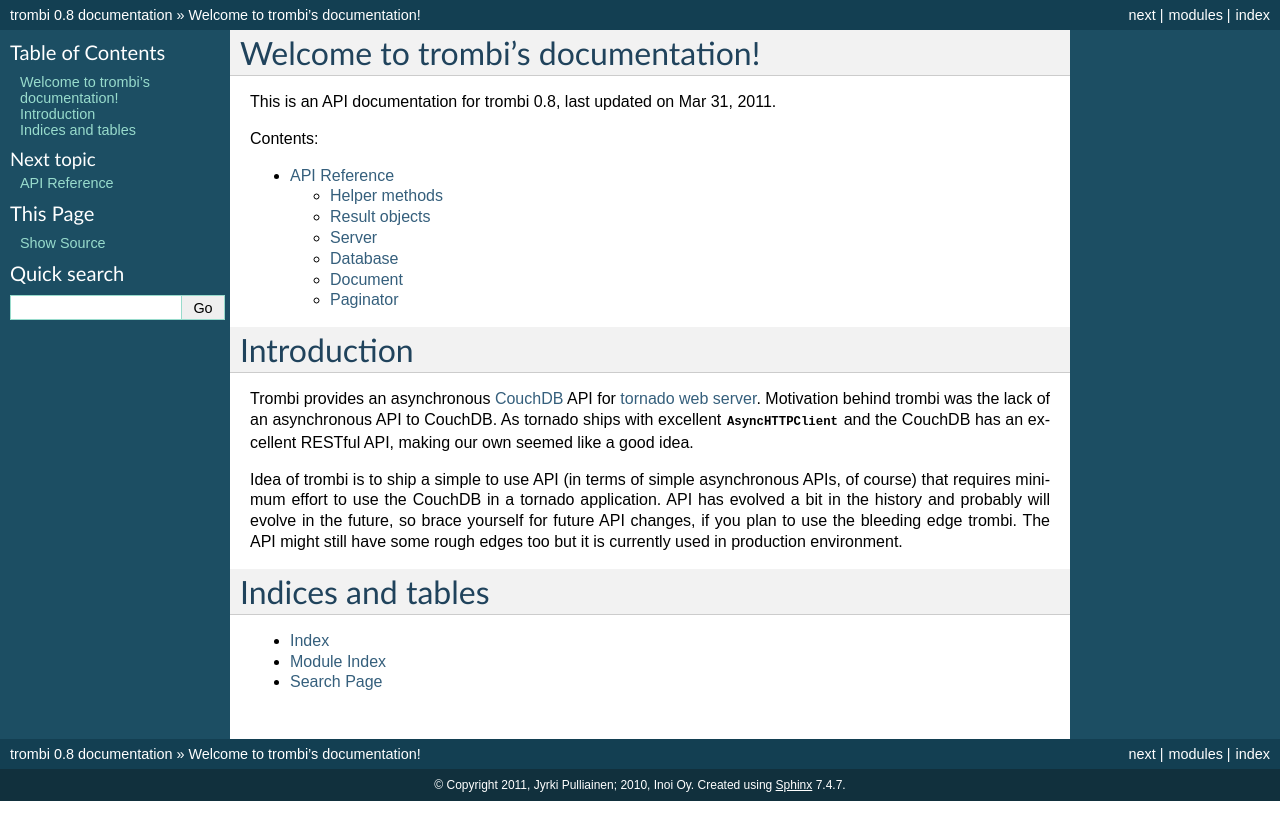
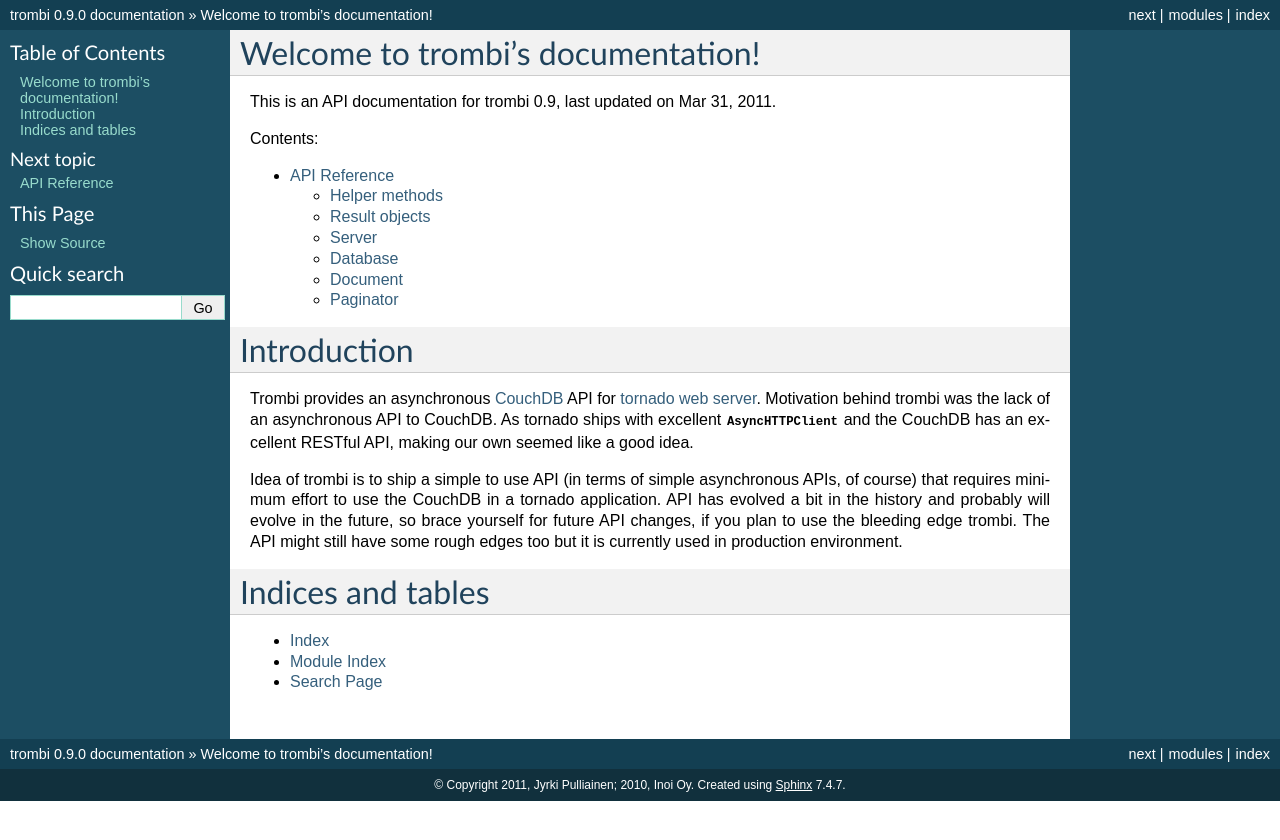
Before and after one commit to inoi/trombi, a Sphinx documentation site: the page built from doc/index.rst, in a window 1280 px wide. Shown: the top 840 px of the page. Built offline with Sphinx 7.4.7, drawn with Linux system fonts in a browser that asks for light colours.

Commit message:
Update version information in documentation too

```diff
--- a/doc/conf.py
+++ b/doc/conf.py
@@ -45,9 +45,9 @@
 # built documents.
 #
 # The short X.Y version.
-version = '0.8'
+version = '0.9'
 # The full version, including alpha/beta/rc tags.
-release = '0.8'
+release = '0.9.0'
 
 # The language for content autogenerated by Sphinx. Refer to documentation
 # for a list of supported languages.
```
